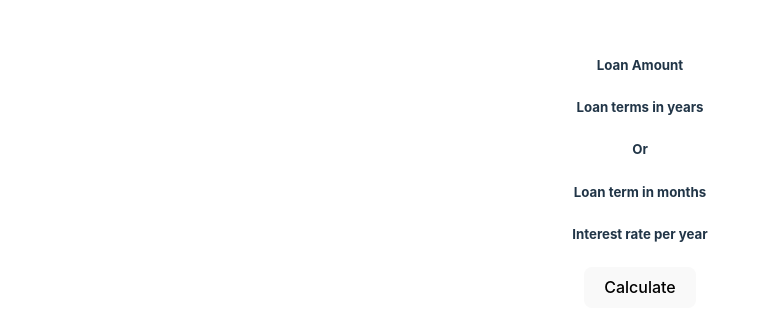
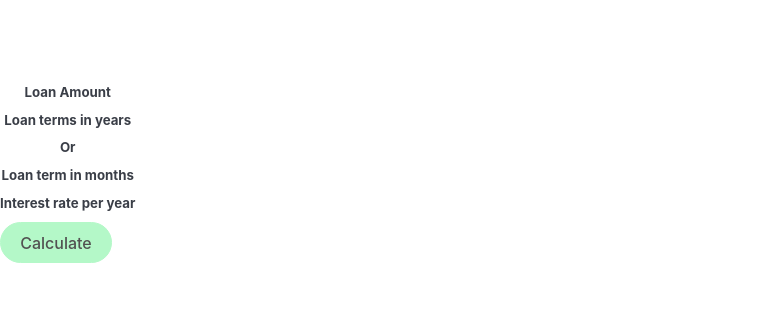
Before and after one commit to LilyBarr09/Debt-Free-Calculator, a React (Vite) app: page / in a window 1280 px wide. Shown: the part 229-560 px from the top of the page, without its empty margins (0-769 px from the left). Built offline with nearby package versions, Linux system fonts and the light colour scheme.

Commit message:
set some base css

```diff
--- a/src/App.css
+++ b/src/App.css
@@ -1,6 +1,60 @@
 #root {
   max-width: 1280px;
-  margin: 0 auto;
-  padding: 2rem;
+  margin: 0;
+  color: #3a3e47;
+  font-family: "Inter", sans-serif;
+  font-size: 1rem;
+  font-weight: 400;
+  line-height: 1.5;
+  text-align: left;
+}
+
+section,
+footer,
+header,
+main,
+nav {
+  display: block;
+}
+
+*,
+*::before,
+*::after {
+  box-sizing: border-box;
+}
+
+a {
+  color: #495fef;
+  text-decoration: none;
+  background-color: transparent;
+}
+
+h1,
+h2,
+h3,
+h4,
+h5,
+h6 {
+  color: #3a3e47;
+  margin-top: 0.25rem;
+  margin-bottom: 0.5rem;
   text-align: center;
 }
+
+p {
+  color: #3a3e47;
+  margin-top: 0;
+}
+
+.btn:not(:disabled):not(.disabled),
+button:not(:disabled):not(.disabled) {
+  cursor: pointer;
+}
+
+.btn-primary,
+.btn-primary a {
+  color: rgb(82, 81, 81);
+  background-color: #b4f8c8;
+  border-color: #b4f8c8;
+  border-radius: 50rem;
+}
--- a/src/LoanDetails.jsx
+++ b/src/LoanDetails.jsx
@@ -18,7 +18,7 @@ class LoanDetails extends React.Component {
           <div class="input-field"></div>
           <h5>Interest rate per year</h5>
           <div class="input-field"></div>
-          <button>Calculate</button>
+          <button class="btn-primary">Calculate</button>
         </div>
       </div>
     );
```
